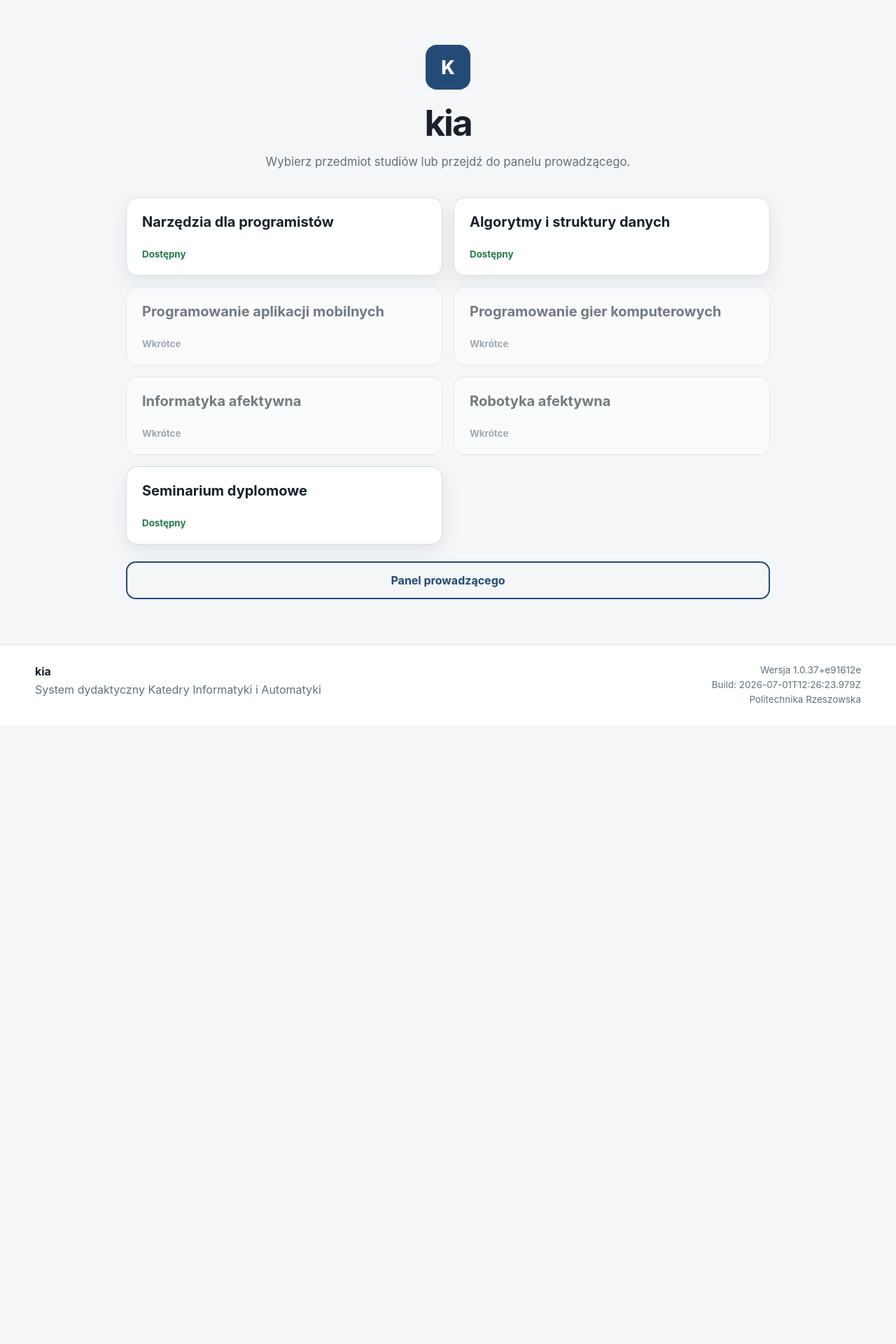
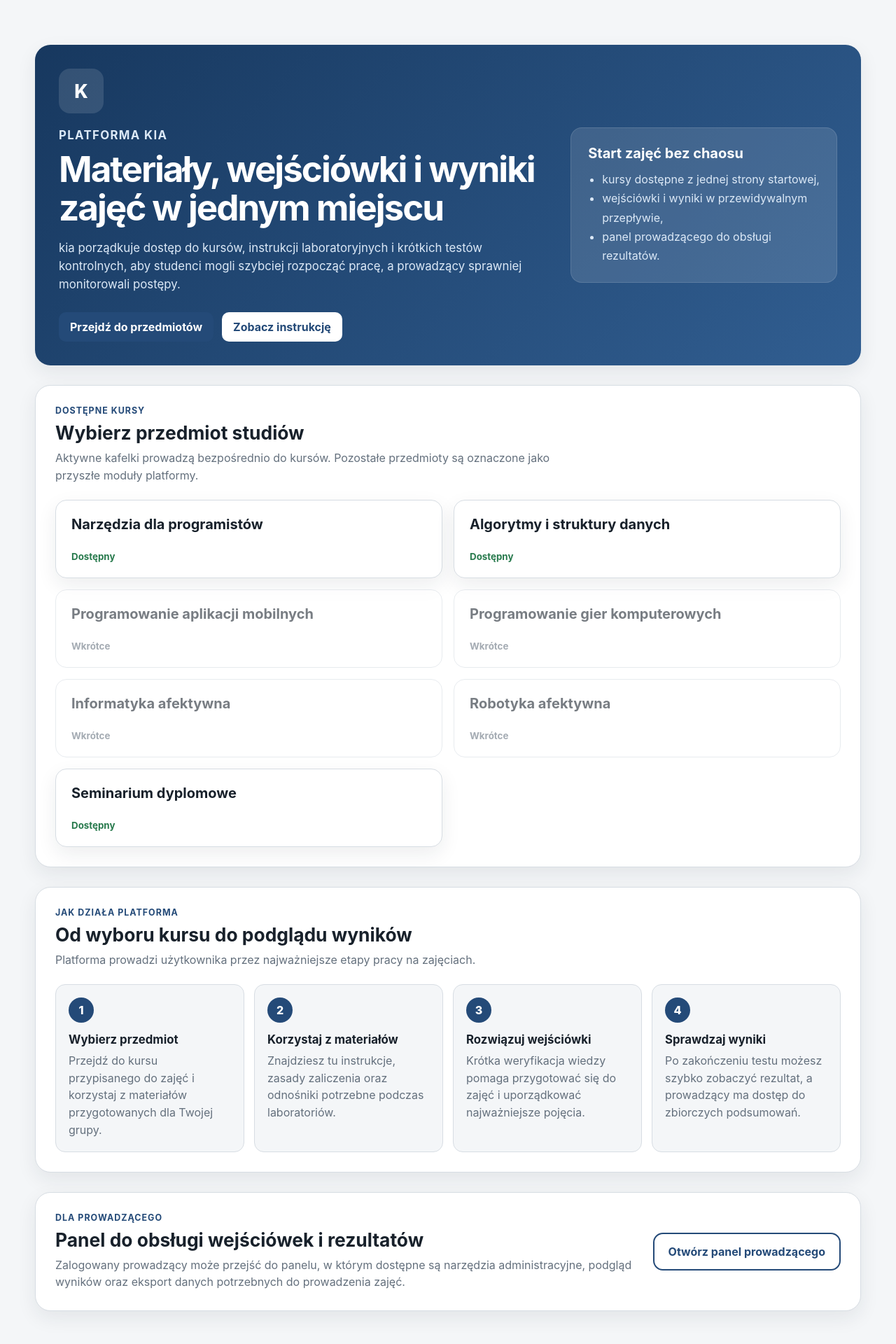
Before and after one commit to MatPomGit/kia, a Next.js app in the folder apps/web/: page / in a window 1280 px wide. Shown: the top 1920 px of the page at 70% size. Before the commit the page ends 1035 px from the top, so only its background shows below. Built offline with nearby package versions, Linux system fonts and the light colour scheme.

Commit message:
Rozbuduj landing page kia

```diff
--- a/apps/web/app/globals.css
+++ b/apps/web/app/globals.css
@@ -192,11 +192,24 @@ code { font-family: var(--font-family-code); font-size: var(--font-size-meta); b
 /* Strona startowa kia */
 .sr-only { position: absolute; width: 1px; height: 1px; padding: 0; margin: -1px; overflow: hidden; clip: rect(0, 0, 0, 0); white-space: nowrap; border: 0; }
 .landing-shell { min-height: 100vh; display: flex; flex-direction: column; background: var(--color-background); }
-.landing-main { width: min(920px, calc(100% - 32px)); margin: auto; padding: 64px 0; }
-.landing-header { text-align: center; margin-bottom: 38px; }
-.landing-mark { width: var(--landing-mark-size); height: var(--landing-mark-size); margin: 0 auto 16px; display: grid; place-items: center; border-radius: var(--radius-xl); background: var(--color-primary); color: var(--color-white); font-size: var(--font-size-h2); font-weight: var(--font-weight-heavy); }
-.landing-header h1 { margin: 0; font-size: var(--font-size-h1); letter-spacing: -0.04em; }
-.landing-header p { margin: 12px auto 0; max-width: 620px; color: var(--color-text-muted); font-size: var(--font-size-lead); line-height: var(--line-height-normal); }
+.landing-main { width: min(var(--content-width), calc(100% - 32px)); margin: 0 auto; padding: 64px 0; display: grid; gap: 28px; }
+.landing-hero { display: grid; grid-template-columns: minmax(0, 1.3fr) minmax(280px, .7fr); gap: 24px; align-items: stretch; padding: 34px; border-radius: var(--radius-hero); background: linear-gradient(135deg, var(--color-primary-hover), var(--color-primary-gradient-mid)); color: var(--color-white); box-shadow: var(--shadow-card); }
+.landing-hero-content { display: grid; align-content: center; justify-items: start; }
+.landing-mark { width: var(--landing-mark-size); height: var(--landing-mark-size); margin: 0 0 18px; display: grid; place-items: center; border-radius: var(--radius-xl); background: var(--color-overlay-light); color: var(--color-white); font-size: var(--font-size-h2); font-weight: var(--font-weight-heavy); }
+.landing-eyebrow { margin: 0 0 8px; color: var(--color-primary); font-weight: var(--font-weight-bold); text-transform: uppercase; letter-spacing: .08em; font-size: var(--font-size-xs); }
+.landing-hero .landing-eyebrow { color: var(--color-hero-text); }
+.landing-hero h1 { margin: 0; max-width: 760px; font-size: var(--font-size-h1); line-height: var(--line-height-tight); letter-spacing: -0.04em; }
+.landing-hero p { max-width: 760px; color: var(--color-hero-text); font-size: var(--font-size-lead); line-height: var(--line-height-normal); }
+.landing-actions { display: flex; flex-wrap: wrap; gap: 12px; margin-top: 10px; }
+.landing-actions .btn.secondary { background: var(--color-white); color: var(--color-primary); }
+.landing-actions .btn.secondary:hover { background: var(--color-primary-soft); }
+.landing-hero-card { align-self: center; padding: 24px; border: 1px solid var(--color-overlay-light); border-radius: var(--radius-xl); background: var(--color-overlay-light); }
+.landing-hero-card strong { display: block; margin-bottom: 12px; font-size: var(--font-size-h3); }
+.landing-hero-card ul { margin: 0; padding-left: 20px; color: var(--color-hero-text); line-height: var(--line-height-relaxed); }
+.landing-section, .instructor-panel { padding: 28px; border: 1px solid var(--color-border); border-radius: var(--radius-hero); background: var(--color-surface); box-shadow: var(--shadow-card); scroll-margin-top: 24px; }
+.landing-section-head { max-width: 760px; margin-bottom: 22px; }
+.landing-section-head h2, .instructor-panel h2 { margin: 0; font-size: var(--font-size-h2); }
+.landing-section-head p:not(.landing-eyebrow), .instructor-panel p:not(.landing-eyebrow) { margin: 8px 0 0; color: var(--color-text-muted); line-height: var(--line-height-normal); }
 .subject-grid { display: grid; grid-template-columns: repeat(2, minmax(0, 1fr)); gap: 16px; }
 .subject-button { min-height: 112px; padding: 22px; border: 1px solid var(--color-border); border-radius: var(--radius-xl); background: var(--color-surface); color: var(--color-text); text-align: left; text-decoration: none; display: flex; flex-direction: column; justify-content: space-between; box-shadow: var(--shadow-card); }
 .subject-button:not(.unavailable):hover { border-color: var(--color-primary); background: var(--color-primary-soft); }
@@ -204,7 +217,13 @@ code { font-family: var(--font-family-code); font-size: var(--font-size-meta); b
 .subject-button small { color: var(--color-success); font-weight: var(--font-weight-medium); }
 .subject-button.unavailable { opacity: 0.58; cursor: not-allowed; box-shadow: none; }
 .subject-button.unavailable small { color: var(--color-text-muted); }
-.instructor-entry { width: 100%; min-height: 54px; margin-top: 24px; border: 2px solid var(--color-primary); border-radius: var(--radius-lg); background: transparent; color: var(--color-primary); font-weight: var(--font-weight-bold); }
+.platform-steps { display: grid; grid-template-columns: repeat(4, minmax(0, 1fr)); gap: 14px; padding: 0; margin: 0; list-style: none; }
+.platform-step { padding: 18px; border: 1px solid var(--color-border); border-radius: var(--radius-lg); background: var(--color-background); }
+.platform-step > span { width: 36px; height: 36px; margin-bottom: 14px; border-radius: 50%; background: var(--color-primary); color: var(--color-white); display: grid; place-items: center; font-weight: var(--font-weight-heavy); }
+.platform-step h3 { margin: 0 0 8px; font-size: var(--font-size-lead); }
+.platform-step p { margin: 0; color: var(--color-text-muted); line-height: var(--line-height-normal); }
+.instructor-panel { display: grid; grid-template-columns: minmax(0, 1fr) auto; gap: 24px; align-items: center; }
+.instructor-entry { min-height: 54px; border: 2px solid var(--color-primary); border-radius: var(--radius-lg); padding: 0 20px; background: transparent; color: var(--color-primary); font-weight: var(--font-weight-bold); white-space: nowrap; }
 .instructor-entry:hover { background: var(--color-primary-soft); }
 .site-footer { margin-top: auto; border-top: 1px solid var(--color-border); background: var(--color-surface); }
 .footer-inner { width: min(var(--content-width), calc(100% - 32px)); margin: 0 auto; padding: 28px 0; display: flex; justify-content: space-between; gap: 28px; align-items: flex-start; }
@@ -220,9 +239,15 @@ code { font-family: var(--font-family-code); font-size: var(--font-size-meta); b
 .login-form input { min-height: 44px; margin-bottom: 8px; padding: 10px 12px; border: 1px solid var(--color-border); border-radius: var(--radius-md); background: var(--color-white); color: var(--color-text); }
 .mode-label { color: var(--color-text-muted); font-size: var(--font-size-sm); }
 .brand { text-decoration: none; }
+@media (max-width: 960px) {
+  .landing-hero, .instructor-panel { grid-template-columns: 1fr; }
+  .platform-steps { grid-template-columns: repeat(2, minmax(0, 1fr)); }
+  .instructor-entry { width: 100%; }
+}
 @media (max-width: 680px) {
-  .subject-grid { grid-template-columns: 1fr; }
+  .subject-grid, .platform-steps { grid-template-columns: 1fr; }
   .landing-main { padding: 42px 0; }
+  .landing-hero, .landing-section, .instructor-panel { padding: 22px; }
   .footer-inner { flex-direction: column; }
   .footer-meta { text-align: left; }
 }
--- a/apps/web/app/page.tsx
+++ b/apps/web/app/page.tsx
@@ -15,6 +15,25 @@ const subjects = [
   { name: "Seminarium dyplomowe", href: "/kia.sd", available: true },
 ];
 
+const steps = [
+  {
+    title: "Wybierz przedmiot",
+    description: "Przejdź do kursu przypisanego do zajęć i korzystaj z materiałów przygotowanych dla Twojej grupy.",
+  },
+  {
+    title: "Korzystaj z materiałów",
+    description: "Znajdziesz tu instrukcje, zasady zaliczenia oraz odnośniki potrzebne podczas laboratoriów.",
+  },
+  {
+    title: "Rozwiązuj wejściówki",
+    description: "Krótka weryfikacja wiedzy pomaga przygotować się do zajęć i uporządkować najważniejsze pojęcia.",
+  },
+  {
+    title: "Sprawdzaj wyniki",
+    description: "Po zakończeniu testu możesz szybko zobaczyć rezultat, a prowadzący ma dostęp do zbiorczych podsumowań.",
+  },
+];
+
 export default function KiaHomePage() {
   const [isLoginOpen, setLoginOpen] = useState(false);
   const [loginError, setLoginError] = useState("");
@@ -23,6 +42,17 @@ export default function KiaHomePage() {
 
   useEffect(() => {
     if (isLoginOpen) dialogRef.current?.querySelector<HTMLInputElement>("input")?.focus();
+  }, [isLoginOpen]);
+
+  useEffect(() => {
+    if (!isLoginOpen) return;
+
+    function closeOnEscape(event: KeyboardEvent) {
+      if (event.key === "Escape") setLoginOpen(false);
+    }
+
+    window.addEventListener("keydown", closeOnEscape);
+    return () => window.removeEventListener("keydown", closeOnEscape);
   }, [isLoginOpen]);
 
   async function submitLogin(event: FormEvent<HTMLFormElement>) {
@@ -44,14 +74,40 @@ export default function KiaHomePage() {
   return (
     <div className="landing-shell">
       <main id="main" className="landing-main">
-        <header className="landing-header">
+        <section className="landing-hero" aria-labelledby="landing-heading">
+          <div className="landing-hero-content">
             <span className="landing-mark" aria-hidden="true">K</span>
-          <h1>kia</h1>
-          <p>Wybierz przedmiot studiów lub przejdź do panelu prowadzącego.</p>
-        </header>
+            <p className="landing-eyebrow">Platforma kia</p>
+            <h1 id="landing-heading">Materiały, wejściówki i wyniki zajęć w jednym miejscu</h1>
+            <p>
+              kia porządkuje dostęp do kursów, instrukcji laboratoryjnych i krótkich testów kontrolnych,
+              aby studenci mogli szybciej rozpocząć pracę, a prowadzący sprawniej monitorowali postępy.
+            </p>
+            <div className="landing-actions" aria-label="Główne akcje">
+              <a className="btn" href="#courses">Przejdź do przedmiotów</a>
+              <a className="btn secondary" href="#platform-guide">Zobacz instrukcję</a>
+            </div>
+          </div>
+          <div className="landing-hero-card" aria-label="Najważniejsze funkcje platformy">
+            <strong>Start zajęć bez chaosu</strong>
+            <ul>
+              <li>kursy dostępne z jednej strony startowej,</li>
+              <li>wejściówki i wyniki w przewidywalnym przepływie,</li>
+              <li>panel prowadzącego do obsługi rezultatów.</li>
+            </ul>
+          </div>
+        </section>
 
-        <section className="subject-grid" aria-labelledby="subjects-heading">
-          <h2 id="subjects-heading" className="sr-only">Przedmioty studiów</h2>
+        <section id="courses" className="landing-section" aria-labelledby="subjects-heading">
+          <div className="landing-section-head">
+            <p className="landing-eyebrow">Dostępne kursy</p>
+            <h2 id="subjects-heading">Wybierz przedmiot studiów</h2>
+            <p>
+              Aktywne kafelki prowadzą bezpośrednio do kursów. Pozostałe przedmioty są oznaczone jako przyszłe
+              moduły platformy.
+            </p>
+          </div>
+          <div className="subject-grid">
             {subjects.map((subject) => subject.available ? (
               <Link className="subject-button" href={subject.href} key={subject.name}>
                 <span>{subject.name}</span><small>Dostępny</small>
@@ -61,11 +117,41 @@ export default function KiaHomePage() {
                 <span>{subject.name}</span><small>Wkrótce</small>
               </button>
             ))}
+          </div>
         </section>
 
+        <section id="platform-guide" className="landing-section" aria-labelledby="guide-heading">
+          <div className="landing-section-head">
+            <p className="landing-eyebrow">Jak działa platforma</p>
+            <h2 id="guide-heading">Od wyboru kursu do podglądu wyników</h2>
+            <p>Platforma prowadzi użytkownika przez najważniejsze etapy pracy na zajęciach.</p>
+          </div>
+          <ol className="platform-steps">
+            {steps.map((step, index) => (
+              <li className="platform-step" key={step.title}>
+                <span aria-hidden="true">{index + 1}</span>
+                <div>
+                  <h3>{step.title}</h3>
+                  <p>{step.description}</p>
+                </div>
+              </li>
+            ))}
+          </ol>
+        </section>
+
+        <section className="instructor-panel" aria-labelledby="instructor-heading">
+          <div>
+            <p className="landing-eyebrow">Dla prowadzącego</p>
+            <h2 id="instructor-heading">Panel do obsługi wejściówek i rezultatów</h2>
+            <p>
+              Zalogowany prowadzący może przejść do panelu, w którym dostępne są narzędzia administracyjne,
+              podgląd wyników oraz eksport danych potrzebnych do prowadzenia zajęć.
+            </p>
+          </div>
           <button className="instructor-entry" type="button" onClick={() => setLoginOpen(true)}>
-          Panel prowadzącego
+            Otwórz panel prowadzącego
           </button>
+        </section>
       </main>
 
       <Footer />
```
Lines whose indentation alone changed are shown as unchanged.
